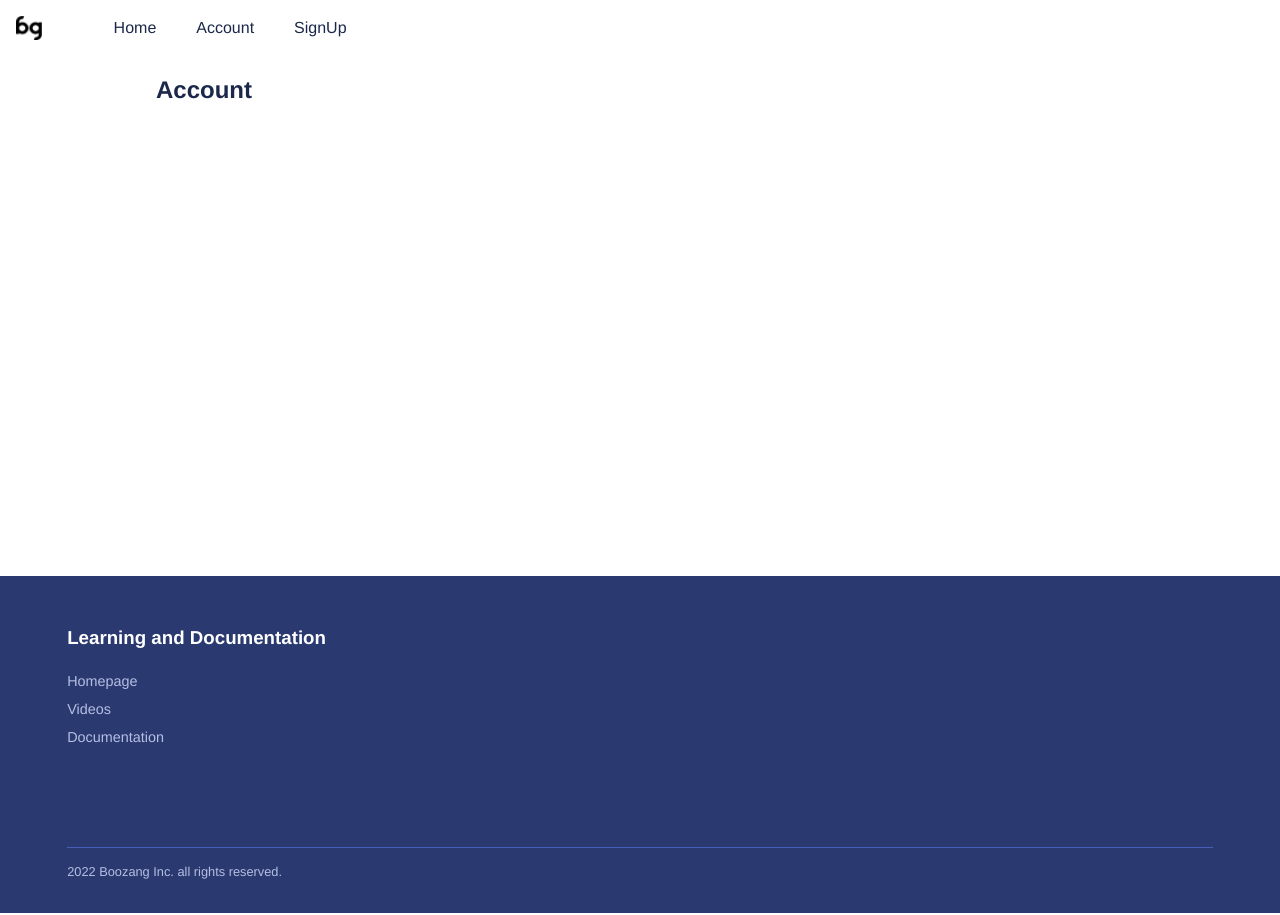
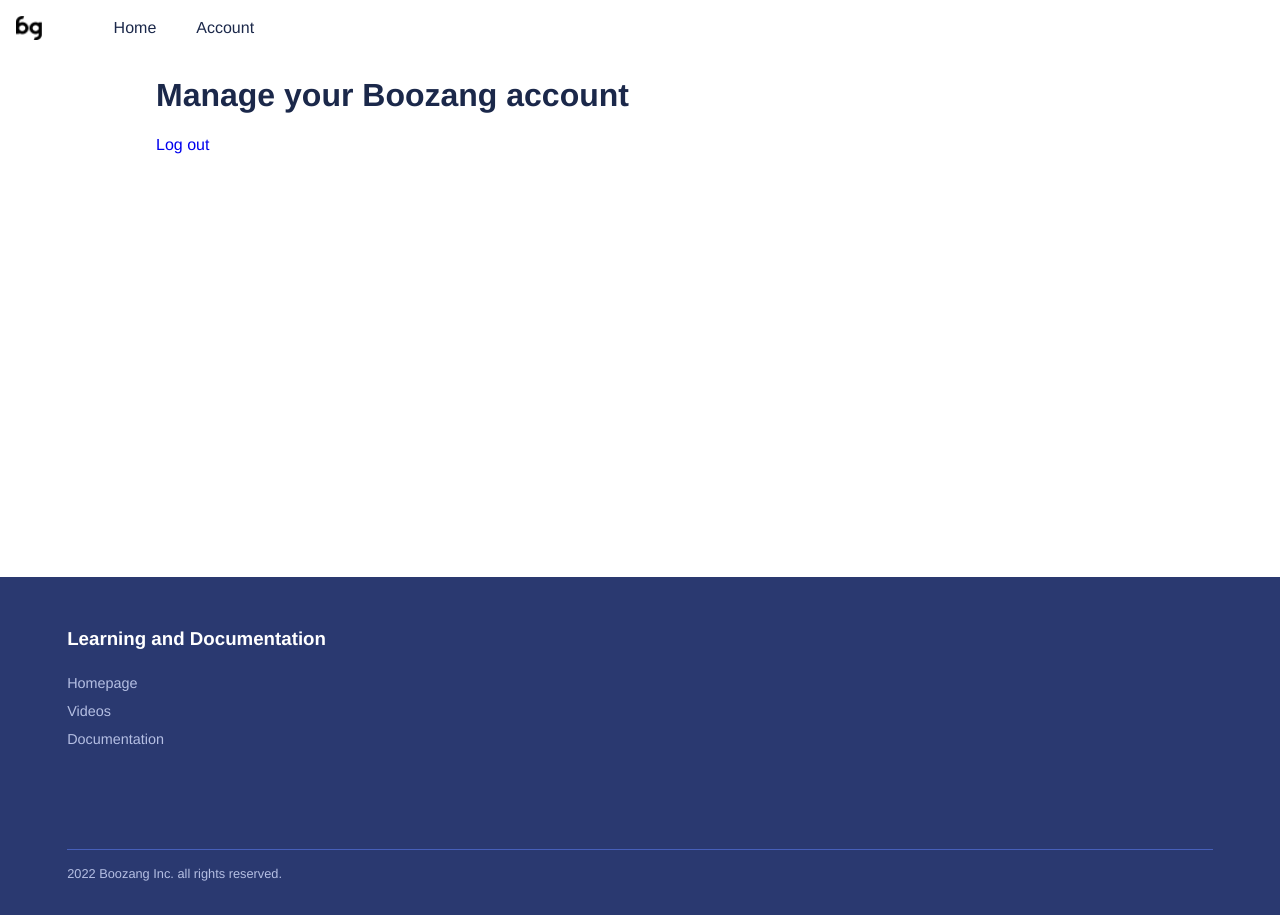
Before and after one commit to karinlj/boozang-manager-demo-22, a Vue app: page /account in a window 1280 px wide. Built offline with nearby package versions, Linux system fonts and the light colour scheme.

Commit message:
log out link in account

```diff
--- a/src/layout/HeaderBar.vue
+++ b/src/layout/HeaderBar.vue
@@ -14,9 +14,6 @@
           </li>
           <li>
             <router-link :to="{ name: 'Account' }">Account </router-link>
-          </li>
-          <li>
-            <router-link :to="{ name: 'SignUp' }">SignUp </router-link>
           </li>
         </ul>
       </nav>
--- a/src/views/Account.vue
+++ b/src/views/Account.vue
@@ -1,8 +1,16 @@
 <template>
-  <main class="signin-main">
+  <main class="main">
     <div class="main-container">
       <div class="container-small">
-        <h2>Account</h2>
+        <h1>Manage your Boozang account</h1>
+
+        <nav>
+          <ul>
+            <li>
+              <router-link :to="{ name: 'SignUp' }">Log out </router-link>
+            </li>
+          </ul>
+        </nav>
       </div>
     </div>
   </main>
```
